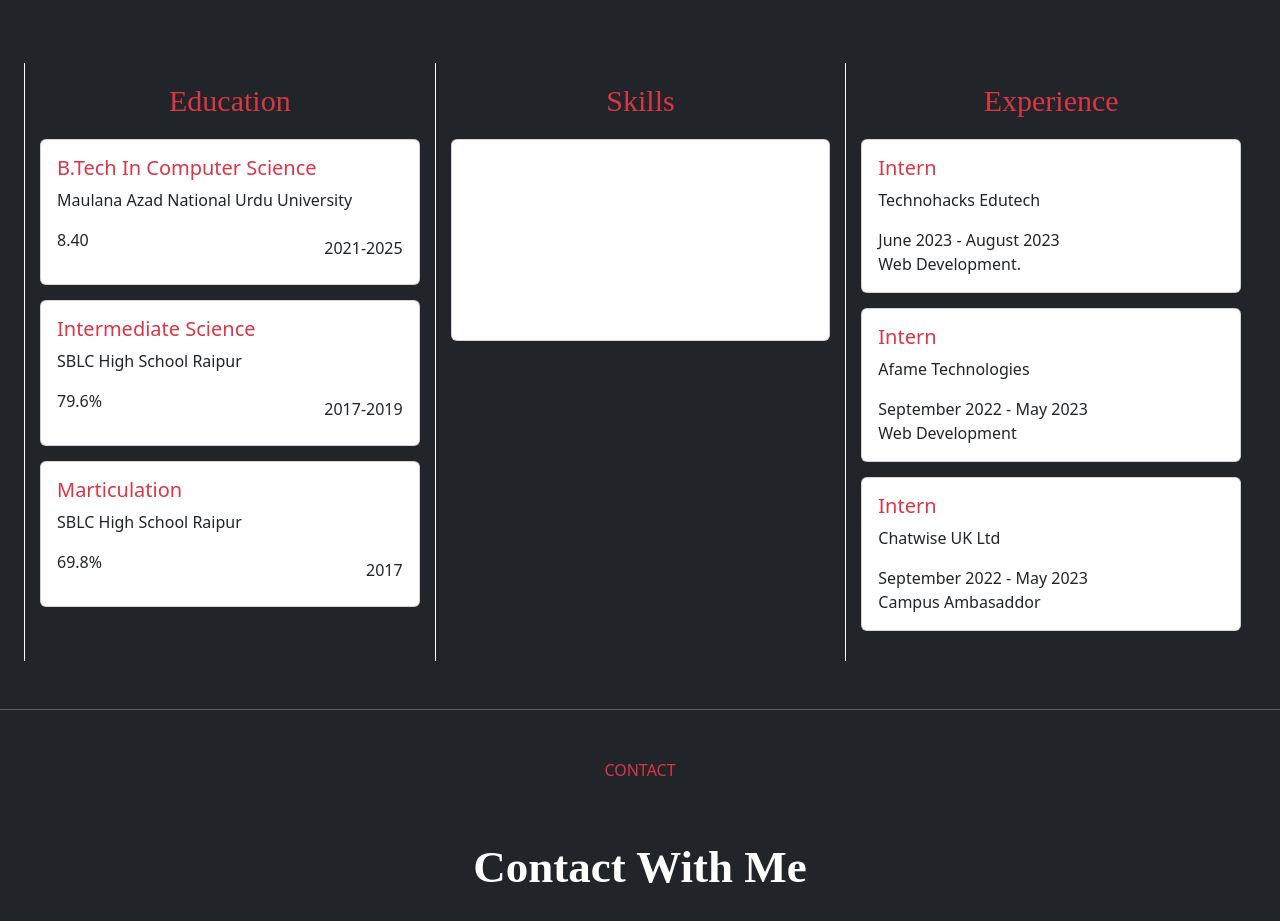
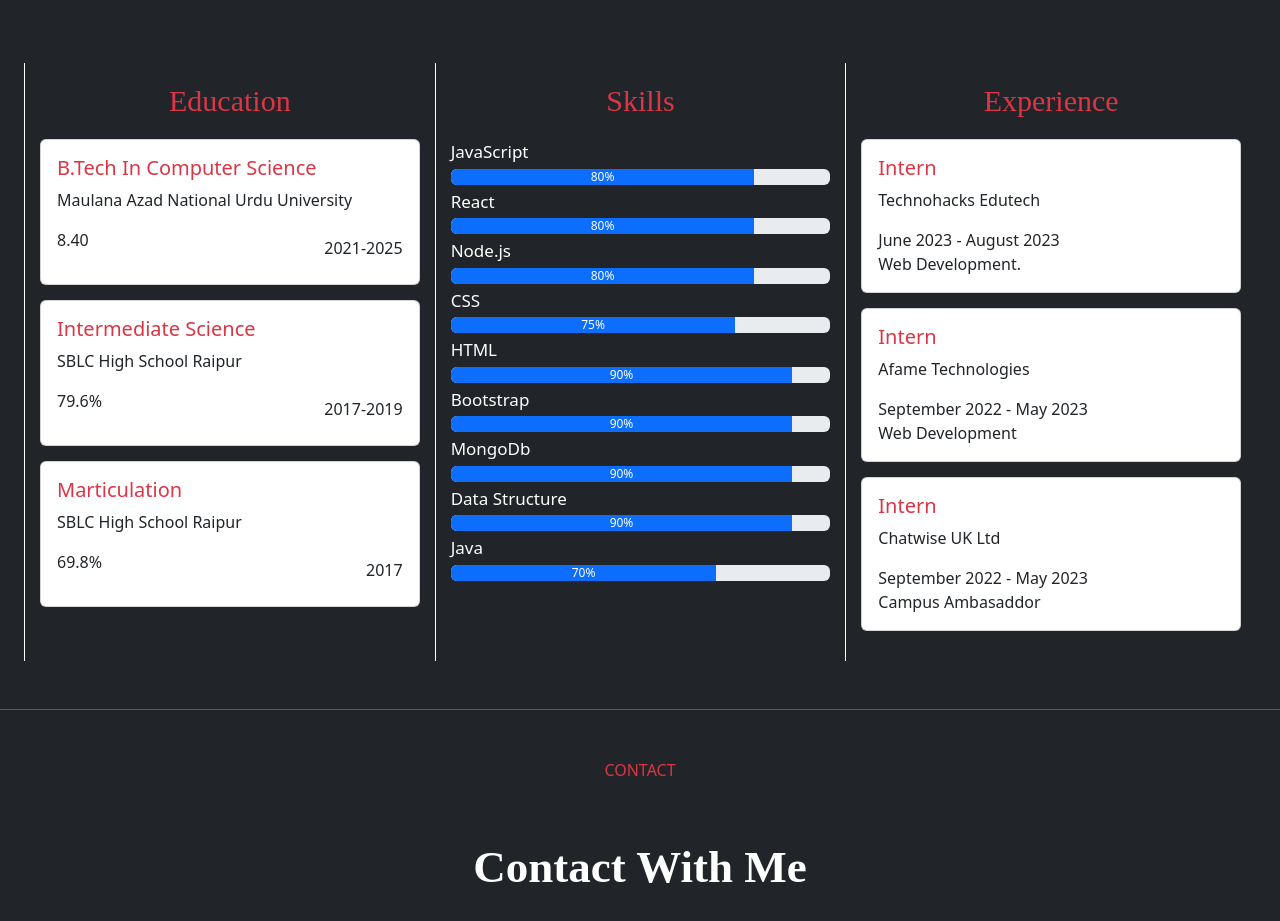
Before and after one commit to Tauqueer123manzar/New-Portfolio, a React (Vite) app: page / in a window 1280 px wide. Shown: the part 3200-4121 px from the top of the page. Built offline with nearby package versions, Linux system fonts and the light colour scheme.

Commit message:
code changes

```diff
--- a/src/component/Resume.jsx
+++ b/src/component/Resume.jsx
@@ -1,6 +1,7 @@
 import React from 'react';
 import { Container, Row, Col } from 'react-bootstrap';
 import Card from 'react-bootstrap/Card';
+import ProgressBar from 'react-bootstrap/ProgressBar';
 import '../App.css';
 
 const Resume = () => {
@@ -27,15 +28,17 @@ const Resume = () => {
       Year: "2017"
     }
   ];
-
   const skillsData = [
-    "JavaScript",
-    "React",
-    "Node.js",
-    "CSS",
-    "HTML"
+    { skill: "JavaScript", proficiency: 80 },
+    { skill: "React", proficiency: 80 },
+    { skill: "Node.js", proficiency: 80 },
+    { skill: "CSS", proficiency: 75 },
+    { skill: "HTML", proficiency: 90 },
+    { skill: "Bootstrap", proficiency: 90 },
+    { skill: "MongoDb", proficiency: 90 },
+    { skill: "Data Structure", proficiency: 90 },
+    { skill: "Java", proficiency: 70 }
   ];
-
   const experienceData = [
     {
       id: "1",
@@ -68,7 +71,7 @@ const Resume = () => {
         <Row className='mt-5 p-4'>
 
           {/* Education Column */}
-          <Col sm={12} md={6} lg={4} className="mb-4" style={{ borderLeft: "1px solid white", padding: "15px"}}>
+          <Col sm={12} md={6} lg={4} className="mb-4" style={{ borderLeft: "1px solid white", padding: "15px" }}>
             <div className='text-danger text-center mb-3' style={{ fontSize: "30px", fontFamily: "serif" }}>Education</div>
             {
               educationData.map((education) => (
@@ -90,23 +93,18 @@ const Resume = () => {
           </Col>
 
           {/* Skills Column */}
-          <Col sm={12} md={6} lg={4} className="mb-4" style={{ borderLeft: "1px solid white", padding: "15px"}}>
+          <Col sm={12} md={6} lg={4} className="mb-4" style={{ borderLeft: "1px solid white", padding: "15px" }}>
             <div className='text-danger text-center mb-3' style={{ fontSize: "30px", fontFamily: "serif" }}>Skills</div>
-            <Card style={{ width: '100%' }}>
-              <Card.Body>
-                <ul className='list-unstyled'>
             {skillsData.map((skill, index) => (
-                    <li key={index} className='text-white mb-2'>
-                      {skill}
-                    </li>
+              <div key={index} className="mb-1">
+                <div className='text-white mb-1' style={{fontSize:"17px"}}>{skill.skill}</div>
+                <ProgressBar now={skill.proficiency} label={`${skill.proficiency}%`} />
+              </div>
             ))}
-                </ul>
-              </Card.Body>
-            </Card>
           </Col>
 
           {/* Experience Column */}
-          <Col sm={12} md={6} lg={4} className="mb-4" style={{ borderLeft: "1px solid white", padding: "15px"}}>
+          <Col sm={12} md={6} lg={4} className="mb-4" style={{ borderLeft: "1px solid white", padding: "15px" }}>
             <div className='text-danger text-center mb-3' style={{ fontSize: "30px", fontFamily: "serif" }}>Experience</div>
             {
               experienceData.map((experience) => (
```
Lines whose indentation alone changed are shown as unchanged.
